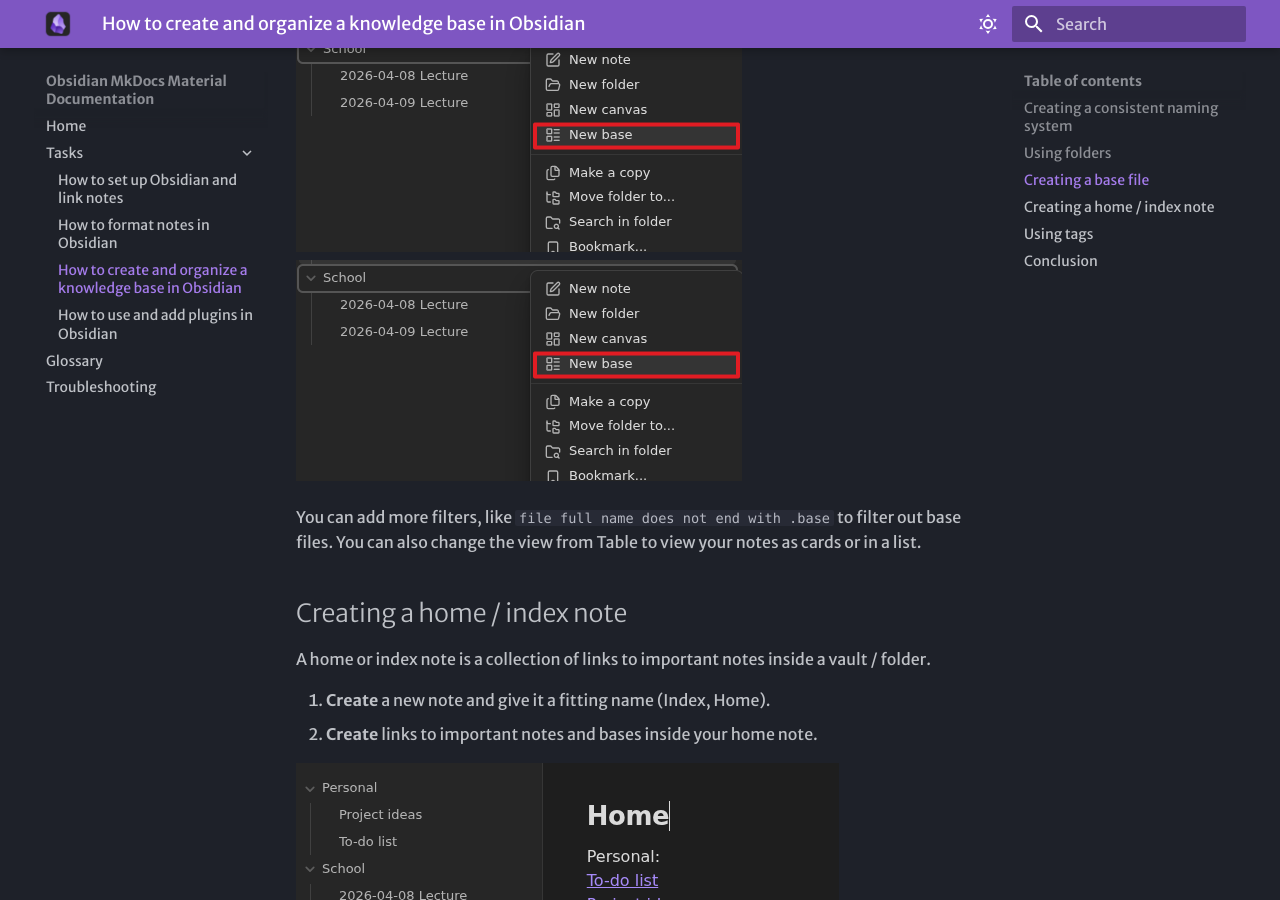
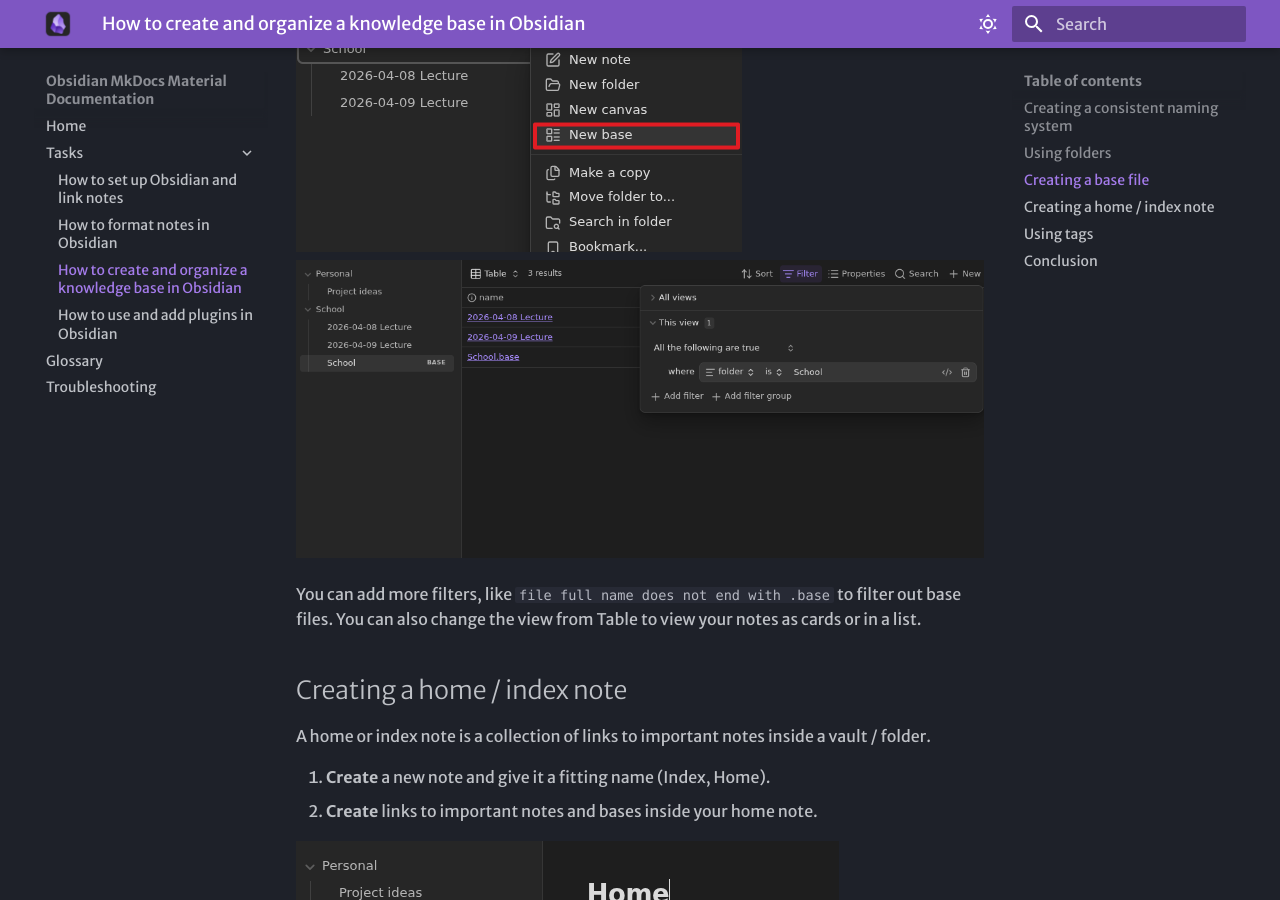
Before and after one commit to AllenLu12/COMP_2216_Obsidian_tutorial, an MkDocs documentation site: the page built from docs/tasks/task3.md, in a window 1280 px wide and 900 px high, scrolled down 850 px. Built offline with MkDocs 1.6.1 and Material for MkDocs 9.7.7, drawn with Linux system fonts in a browser that asks for light colours; some web fonts are replaced.

Commit message:
Fix image in task 3

```diff
--- a/docs/tasks/task3.md
+++ b/docs/tasks/task3.md
@@ -23,7 +23,7 @@
 3. **Click** on the *Filter* button and filter to the folder as shown.
 
 ![New base](../assets/obsidiannewbase.png "New base")
-![Base filtering menu](../assets/obsidiannewbase.png "Base filtering menu")
+![Base filtering menu](../assets/obsidianbasefilter.png "Base filtering menu")
 
 You can add more filters, like `file full name does not end with .base` to filter out base files. You can also change the view from Table to view your notes as cards or in a list.
 
```
